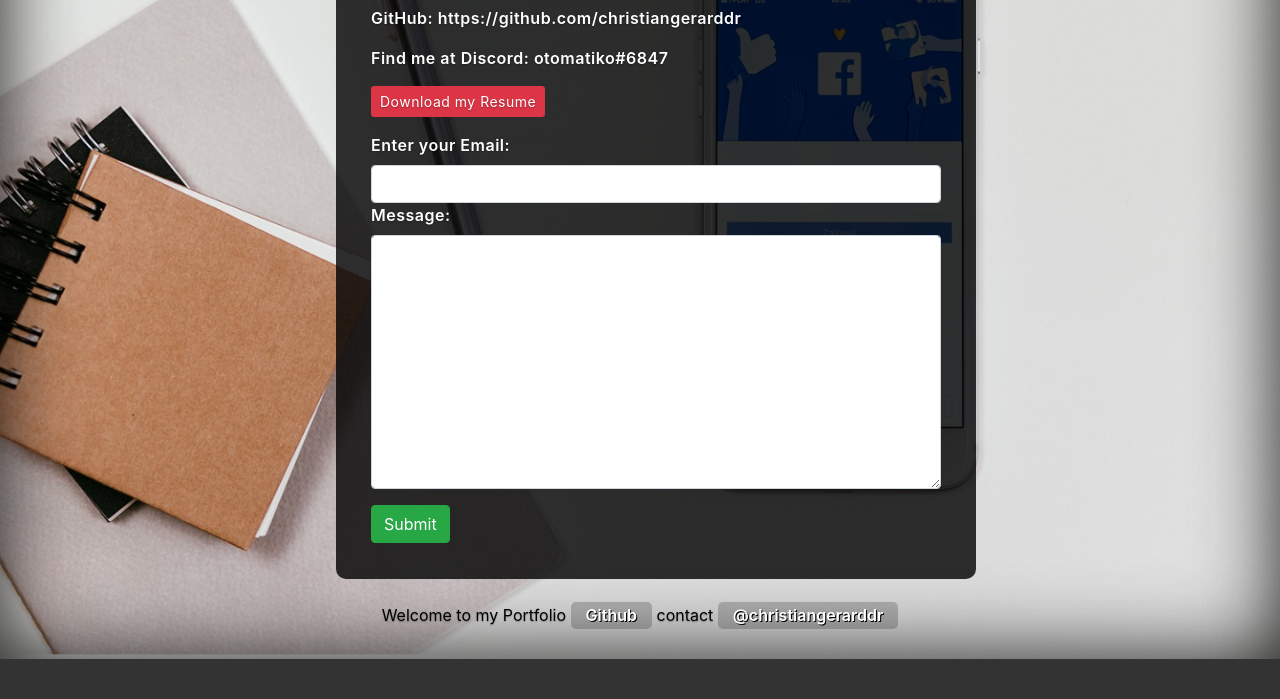
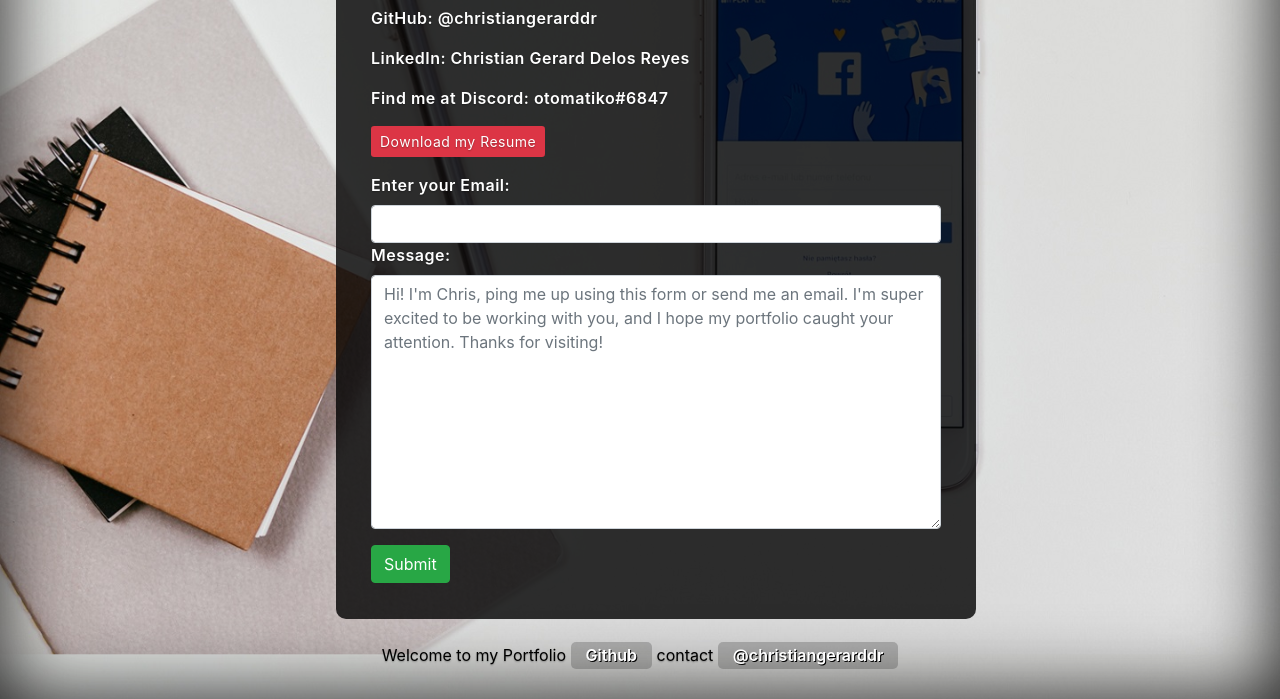
Before and after one commit to christiangerarddr/portfolio, a plain HTML site: page contact.html in a window 1280 px wide. Shown: the part 199-898 px from the top of the page. Before the commit the page ends 858 px from the top, so only its background shows below. Drawn offline with Linux system fonts and the light colour scheme.

Commit message:
form desc

```diff
--- a/contact.html
+++ b/contact.html
@@ -65,7 +65,8 @@
 			<div class="container">
 				<h3 class="about-heading mb-3 about-heading"><span class="text-danger">Contact</span>Me</h3>
 				<!-- <p>Email: christiangerarddelosreyes@gmail.com</p> -->
-				<p>GitHub: https://github.com/christiangerarddr</p>
+				<p>GitHub: <a href="https://github.com/christiangerarddr" target="_blank">@christiangerarddr</a></p>
+				<p>LinkedIn: <a href="https://www.linkedin.com/in/christian-gerard-delos-reyes-062658177/" target="_blank">Christian Gerard Delos Reyes</a></p>
 				<p>Find me at Discord: otomatiko#6847</p>
 				<a href="https://docs.google.com/document/d/18cAOWwNuo-PfiH5H3taRQhHVCDyCTmOQuC3pGqsYJgE/edit?usp=sharing" class="btn btn-mybtn btn-sm" target="_blank">Download my Resume</a>
 
@@ -74,7 +75,7 @@
 					<input class="form-control" type="email" name="email" />
 
 					<label>Message:</label>
-					<textarea class="form-control" type="text" name="message" rows="10"></textarea>
+					<textarea class="form-control" type="text" name="message" rows="10" placeholder="Hi! I'm Chris, ping me up using this form or send me an email. I'm super excited to be working with you, and I hope my portfolio caught your attention. Thanks for visiting!"></textarea>
 
 					<button class="btn btn-success mt-3" id="my-form-button">Submit</button>
 					<p id="my-form-status"></p>
```
